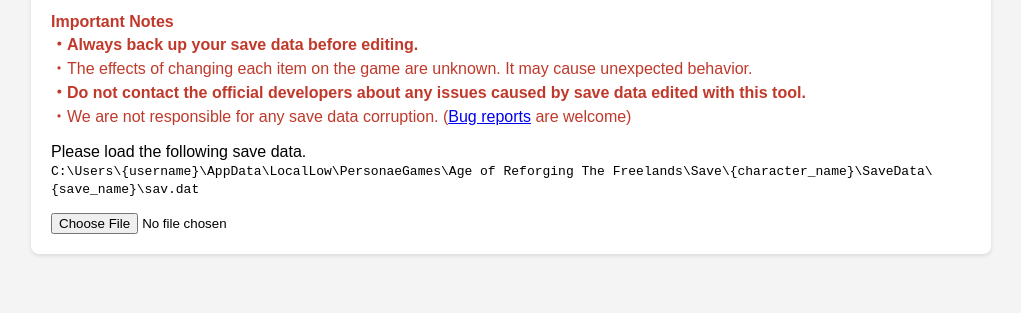
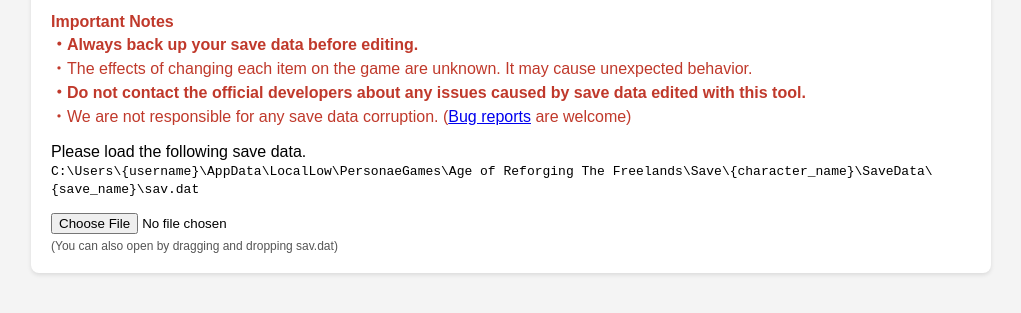
Before and after one commit to Krois0s/KKAoRMod, a plain HTML site: page KKCharaEditor/index.html in a window 1280 px wide. Shown: the part 123-436 px from the top of the page, without its empty margins (129-1150 px from the left). Drawn offline with Linux system fonts and the light colour scheme.

Commit message:
オーバーレイの言語設定

```diff
--- a/KKCharaEditor/editor.js
+++ b/KKCharaEditor/editor.js
@@ -33,6 +33,7 @@ document.addEventListener('DOMContentLoaded', () => {
     const i18n = {
         ja: {
             // HTML内の静的テキスト
+            page_title: "Age of Reforging キャラクターエディタ",
             title: "Age of Reforging キャラクターエディタ",
             important_notes_title: "【重要】利用上の注意",
             important_backup: "・編集前に必ずセーブデータのバックアップを取ってください。",
@@ -55,6 +56,7 @@ document.addEventListener('DOMContentLoaded', () => {
             enable_json_edit_button: "編集を有効にする",
             save_button: "編集内容をファイルに保存",
             reload_button: "変更を破棄してリロード",
+            drop_hint: "（sav.datをドラッグ＆ドロップでも開けます）",
             // 動的生成UI
             group_profile: 'プロフィール',
             group_attributes: '基礎能力値 (Attributes)',
@@ -107,7 +109,7 @@ document.addEventListener('DOMContentLoaded', () => {
             trait_34: "しなやか", trait_37: "利発", trait_70: "美貌", trait_85: "熱心", trait_229:"せっかち",
             trait_230: "辛抱強い", trait_247: "幸運", trait_249: "機会主義者", trait_250: "過度な慎重", trait_352: "鍛造習得",
             // アラートメッセージ
-            alert_file_type_error: '対応しているファイルは .dat または .sav です。',
+            alert_file_type_error: '対応しているファイルは .dat です。',
             alert_file_read_error: 'ファイルの読み込みに失敗しました。',
             alert_no_npcs_array: 'セーブデータ内に "npcs" 配列が見つかりませんでした。',
             alert_json_parse_error: 'JSONファイルとして解析できませんでした。\n',
@@ -119,6 +121,7 @@ document.addEventListener('DOMContentLoaded', () => {
         },
         en: {
             // HTML内の静的テキスト
+            page_title: "Age of Reforging Character Editor",
             title: "Age of Reforging Character Editor",
             important_notes_title: "Important Notes",
             important_backup: "・Always back up your save data before editing.",
@@ -141,6 +144,7 @@ document.addEventListener('DOMContentLoaded', () => {
             enable_json_edit_button: "Enable Editing",
             save_button: "Save Changes to File",
             reload_button: "Discard Changes and Reload",
+            drop_hint: "(You can also open by dragging and dropping sav.dat)",
             // 動的生成UI
             group_profile: 'Profile',
             group_attributes: 'Attributes',
@@ -193,7 +197,7 @@ document.addEventListener('DOMContentLoaded', () => {
             trait_34: "Lithe", trait_37: "Intelligent", trait_70: "Beautiful", trait_85: "Diligent", trait_229:"Impatient",
             trait_230: "Patient", trait_247: "Lucky", trait_249: "Opportunist", trait_250: "Overcautious", trait_352: "Learned Forging",
             // アラートメッセージ
-            alert_file_type_error: 'Only .dat or .sav files are supported.',
+            alert_file_type_error: 'Only .dat files are supported.',
             alert_file_read_error: 'Failed to read the file.',
             alert_no_npcs_array: 'Could not find "npcs" array in the save data.',
             alert_json_parse_error: 'Could not parse as a JSON file.\n',
@@ -334,12 +338,18 @@ document.addEventListener('DOMContentLoaded', () => {
     // ===== 言語切り替え関連 =====
     function setLanguage(lang) {
         currentLang = i18n[lang] ? lang : 'en'; // 対応言語がなければ英語にフォールバック
+        document.title = i18n[currentLang].page_title; // ページのタイトルを更新
 
         // 静的テキストの更新
         document.querySelectorAll('[data-i18n]').forEach(el => {
             const key = el.getAttribute('data-i18n');
             if (i18n[currentLang][key]) {
-                el.innerHTML = i18n[currentLang][key];
+                // HTMLタグを含むキーはinnerHTML、それ以外はtextContentで更新
+                if (key === 'important_disclaimer' || key === 'load_instruction') {
+                    el.innerHTML = i18n[currentLang][key];
+                } else {
+                    el.textContent = i18n[currentLang][key];
+                }
             }
         });
         document.querySelector('label[for="npcSelector"]').textContent = i18n[currentLang].npc_select_label;
@@ -404,7 +414,7 @@ document.addEventListener('DOMContentLoaded', () => {
         if (!file) return;
 
         // 拡張子チェック
-        if (!file.name.endsWith('.dat') && !file.name.endsWith('.sav')) {
+        if (!file.name.endsWith('.dat')) {
             alert(i18n[currentLang].alert_file_type_error);
             return;
         }
--- a/KKCharaEditor/index.html
+++ b/KKCharaEditor/index.html
@@ -163,7 +163,8 @@
             <code>C:\Users\{user名}\AppData\LocalLow\PersonaeGames\Age of Reforging The Freelands\Save\{キャラクター名}\SaveData\{セーブデータ名}\sav.dat</code>
         </p>
 
-        <input type="file" id="fileInput" accept=".dat,.sav">
+        <input type="file" id="fileInput" accept=".dat">
+        <div data-i18n="drop_hint" style="font-size: 12px; color: #555; margin-top: 5px;"></div>
 
         <!-- NPC選択と編集エリア（最初は非表示） -->
         <div id="editor-area" class="hidden">
@@ -215,7 +216,7 @@
     </div>
 
     <!-- ドラッグ＆ドロップ用オーバーレイ（最初は非表示） -->
-    <div id="drag-overlay" class="hidden">セーブデータをここにドロップ</div>
+    <div id="drag-overlay" class="hidden">Drop save data here</div>
 
     <script src="editor.js"></script>
 </body>
```
Also changed, not shown: 1 other file.
